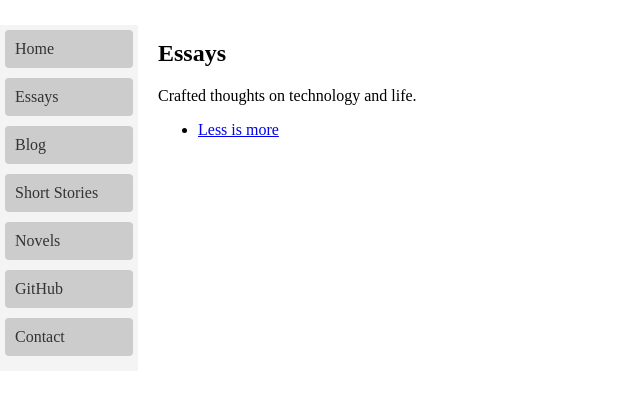
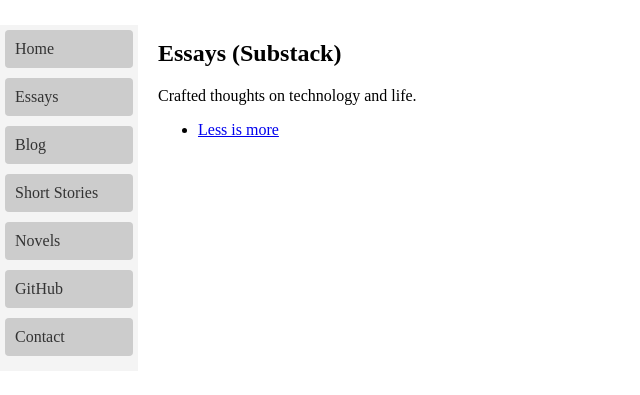
Before and after one commit to RahulSingal/rahulsingal.github.io, a Jekyll site: the page built from _pages/essay.markdown, in a window 1280 px wide. Shown: the top 395 px of the page, without its empty margins (0-640 px from the left). Built offline with Jekyll 4.4.1, drawn with Linux system fonts in a browser that asks for light colours.

Commit message:
Update essay.markdown

```diff
--- a/_pages/essay.markdown
+++ b/_pages/essay.markdown
@@ -4,7 +4,7 @@ title: Essays
 permalink: /essay/
 ---
 
-## Essays
+## Essays (Substack)
 
 Crafted thoughts on technology and life.
 
```
